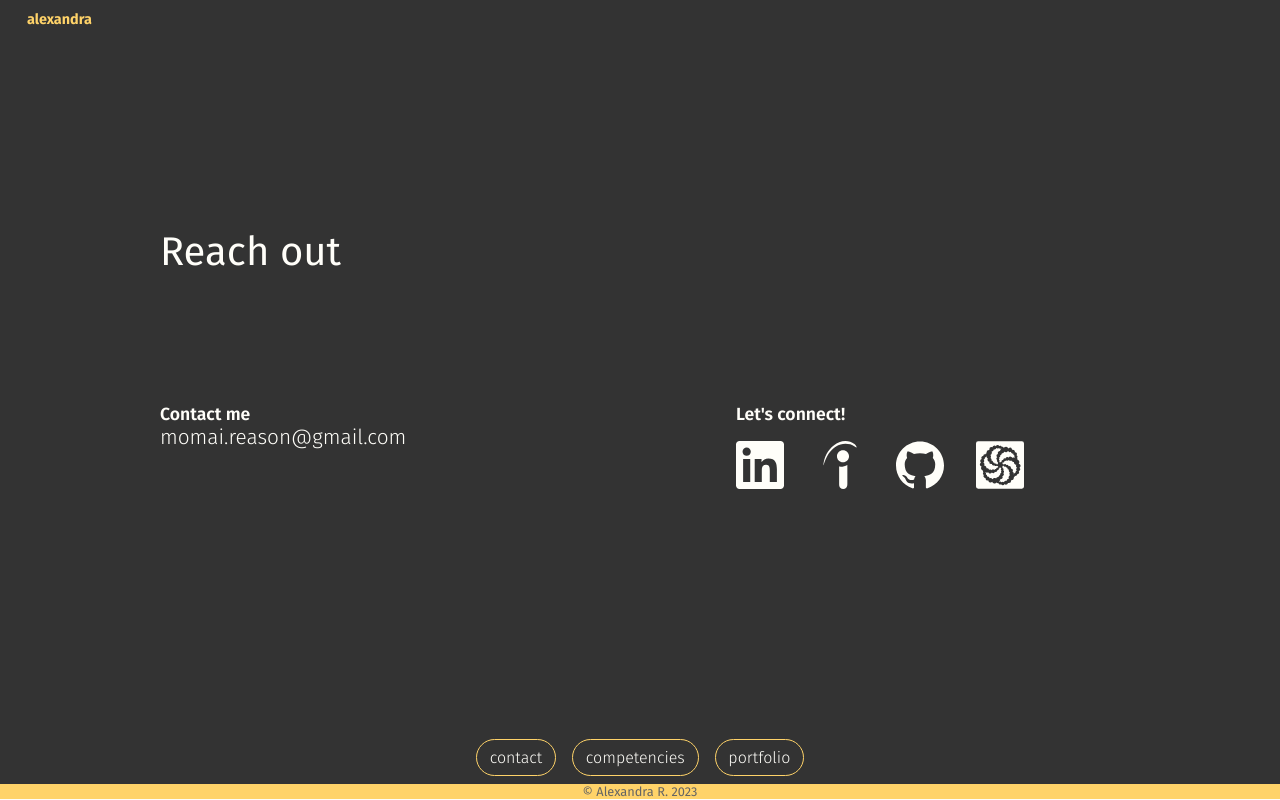
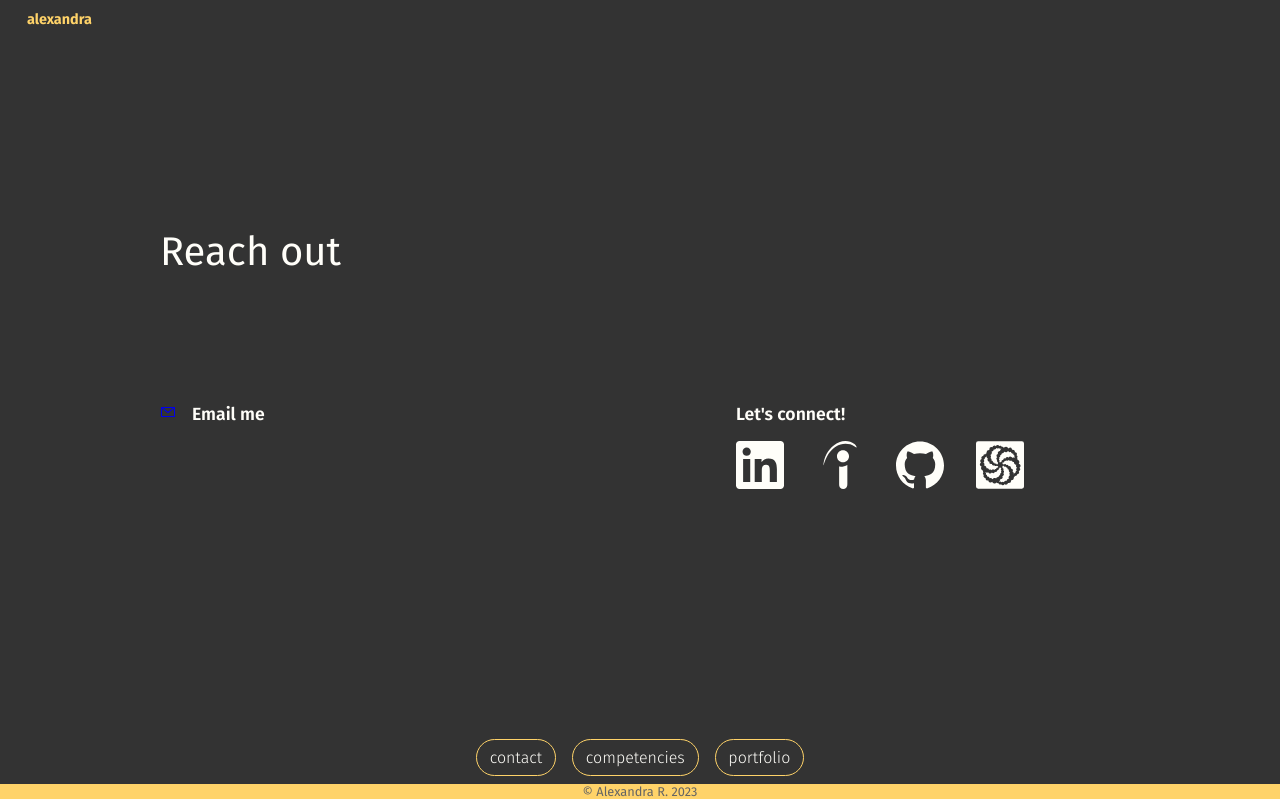
Before and after one commit to alex-reason/portfolio, a Next.js app: page /contact in a window 1280 px wide. Built offline with nearby package versions, Linux system fonts and the light colour scheme.

Commit message:
fixed contact page

```diff
--- a/src/app/contact/contact.scss
+++ b/src/app/contact/contact.scss
@@ -49,6 +49,13 @@
         }
     }
 
+    &__email {
+        display: flex;
+        h4 {
+            margin-left: 1rem;
+        }
+    }
+
     &__socials {
         display: flex;
         flex-direction: column;
--- a/src/app/contact/page.js
+++ b/src/app/contact/page.js
@@ -1,5 +1,7 @@
 import { SocialItem, Navbar, HomeLink, Footer } from '../components';
+import { VscMail } from 'react-icons/vsc';
 import { socialData } from '@/assets/data';
+import Link from 'next/link';
 import './contact.scss';
 
 const Contact = () => {
@@ -10,10 +12,10 @@ const Contact = () => {
             <div className='contact'>
                 <h2>Reach out</h2>
                 <div className='contact__container'>
-                    <div className='contact__email'>
-                        <h4>Contact me</h4>
-                        <p>momai.reason@gmail.com</p>
-                    </div>
+                    <Link className='contact__email' href={'mailto:alexandrareasonda@gmail.com'}>
+                        <VscMail />
+                        <h4>Email me</h4>
+                    </Link>
 
                     <div className='contact__socials'>
                         <h4>Let&apos;s connect!</h4>
```
